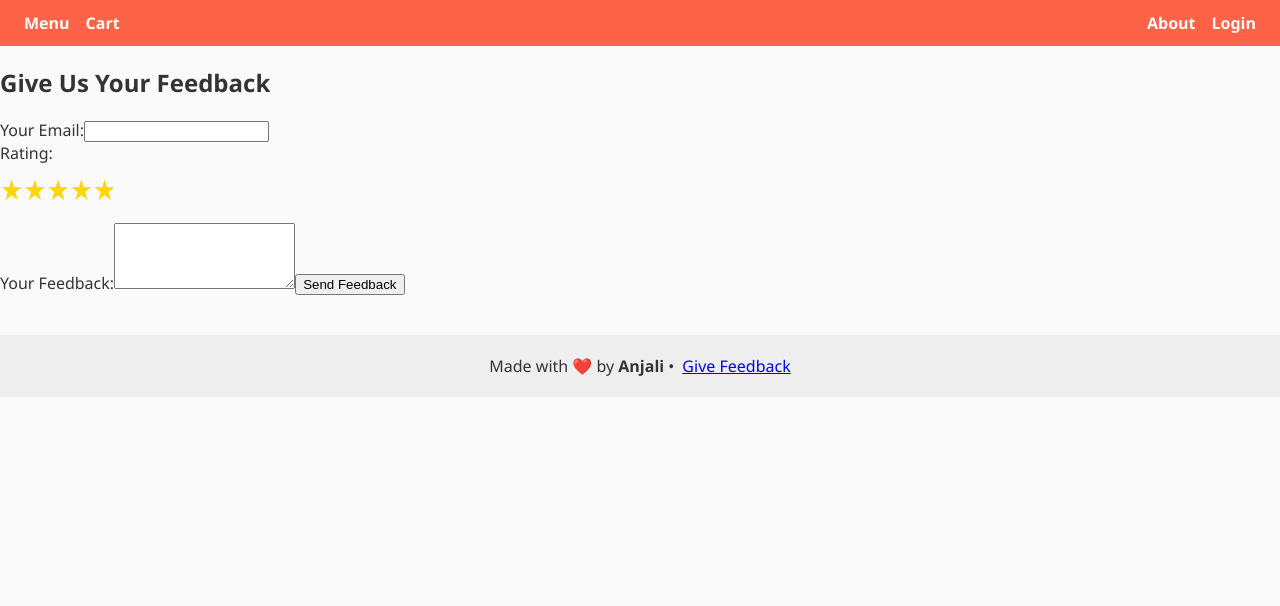
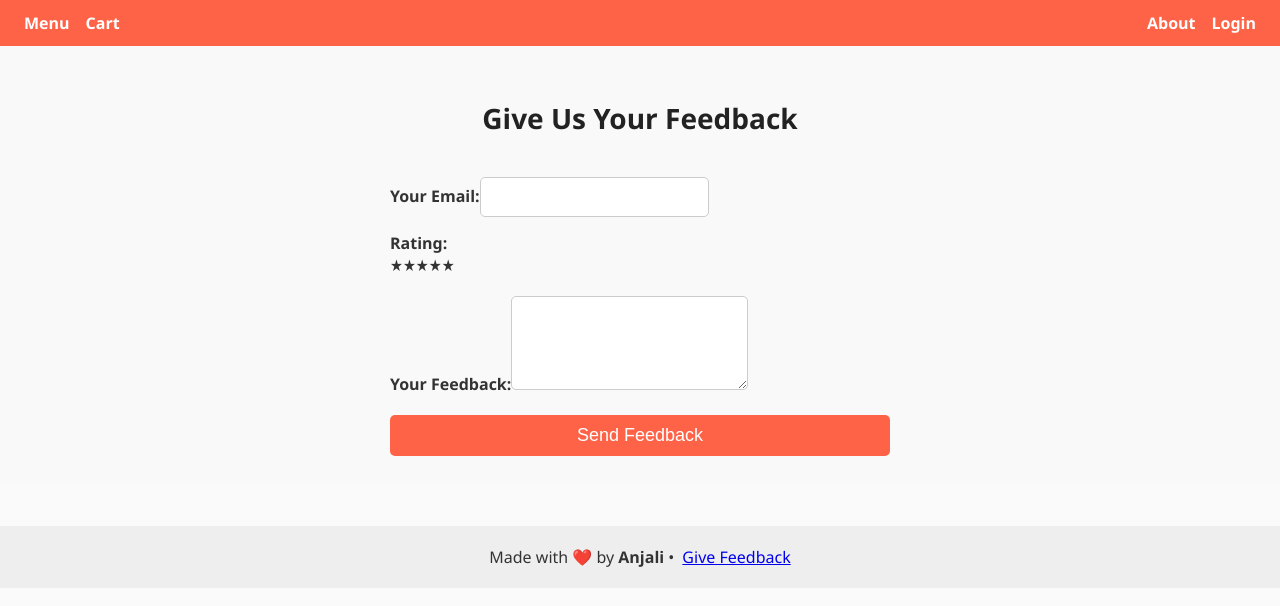
Before and after one commit to anjalitech30/food-factory, a React (Vite) app: page /feedback in a window 1280 px wide. Shown: the top 606 px of the page. Built offline with nearby package versions, Linux system fonts and the light colour scheme; the HTML template or start-up script is replaced by a standard one.

Commit message:
Restore Feedback.css with correct styles

```diff
--- a/src/pages/Feedback.css
+++ b/src/pages/Feedback.css
@@ -1,18 +1,50 @@
-/* --- star rating --- */
-.star-rating {
-  font-size: 1.8rem;
-  color: #ccc;
-  cursor: pointer;
-  margin-top: 5px;
+.feedback-container {
+  display: flex;
+  flex-direction: column;
+  align-items: center;
+  padding: 30px;
+  background-color: #f9f9f9;
 }
 
-.star-rating .star.filled {
-  color: gold;
-  transition: color 0.2s;
+.feedback-container h2 {
+  font-size: 28px;
+  margin-bottom: 20px;
+  color: #222;
 }
 
-.rating-label {
+.feedback-form {
   display: flex;
   flex-direction: column;
-  margin-bottom: 15px;
+  width: 100%;
+  max-width: 500px;
 }
+
+.feedback-form label {
+  font-weight: 600;
+  margin-top: 15px;
+}
+
+.feedback-form input,
+.feedback-form textarea,
+.feedback-form select {
+  padding: 10px;
+  margin-top: 5px;
+  border-radius: 5px;
+  border: 1px solid #ccc;
+  font-size: 16px;
+}
+
+.feedback-form button {
+  margin-top: 20px;
+  padding: 10px;
+  background-color: #ff6347;
+  color: white;
+  font-size: 18px;
+  border: none;
+  border-radius: 5px;
+  cursor: pointer;
+}
+
+.feedback-form button:hover {
+  background-color: #e0533b;
+}
```
